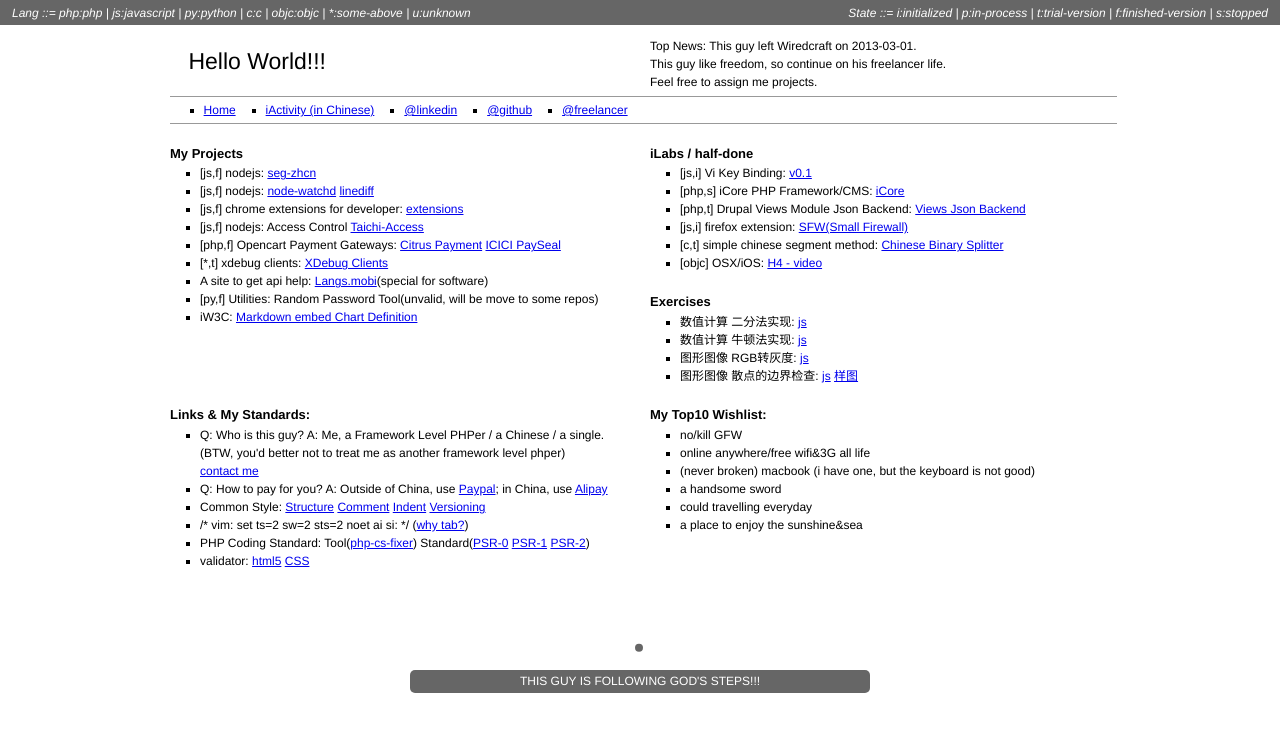
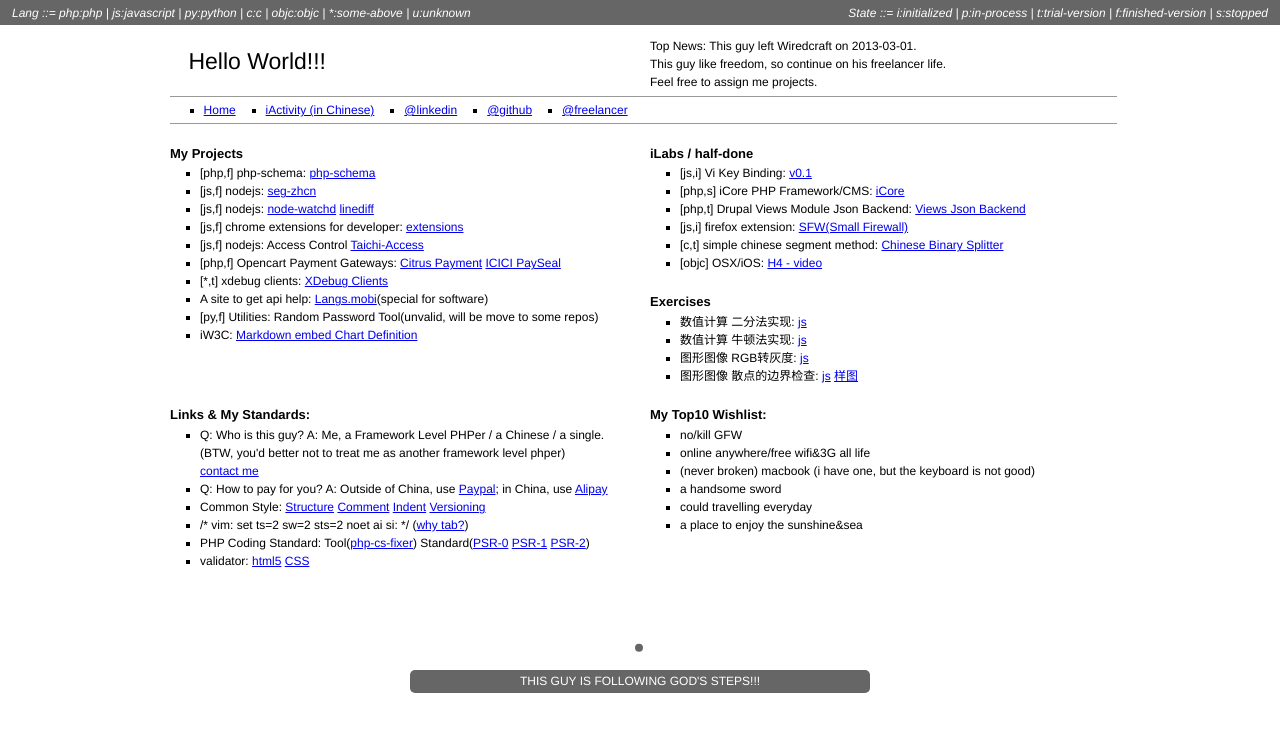
Before and after one commit to yarcowang/yarcowang.github.io, a Jekyll site: the page built from index.html, in a window 1280 px wide. Shown: the top 732 px of the page. Built offline with Jekyll 4.4.1, drawn with Linux system fonts in a browser that asks for light colours.

Commit message:
add php-schema

```diff
--- a/_layouts/home.html
+++ b/_layouts/home.html
@@ -7,6 +7,7 @@
 		</header>
 		<div>
 			<ul>
+				<li>[php,f] php-schema: <a href="https://github.com/yarcowang/php-schema" title="a funny tool from my long time thinking">php-schema</a></li>
 				<li>[js,f] nodejs: <a href="https://github.com/yarcowang/seg-zhcn">seg-zhcn</a></li>
 				<li>[js,f] nodejs: <a href="https://github.com/yarcowang/node-watchd">node-watchd</a> <a href="https://github.com/yarcowang/node-diff">linediff</a></li>
 				<li>[js,f] chrome extensions for developer: <a href="https://github.com/yarcowang/chrome-tabsize">extensions</a></li>
```
